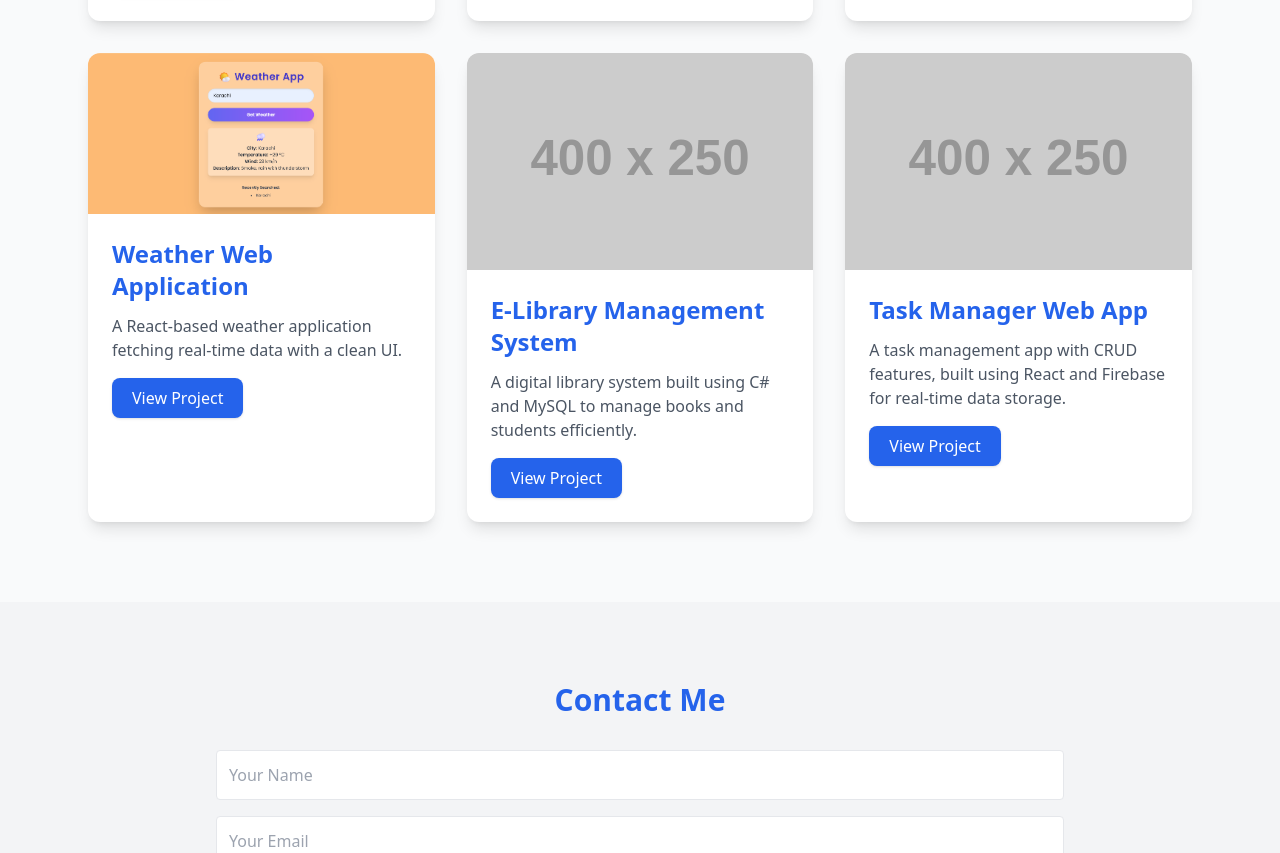
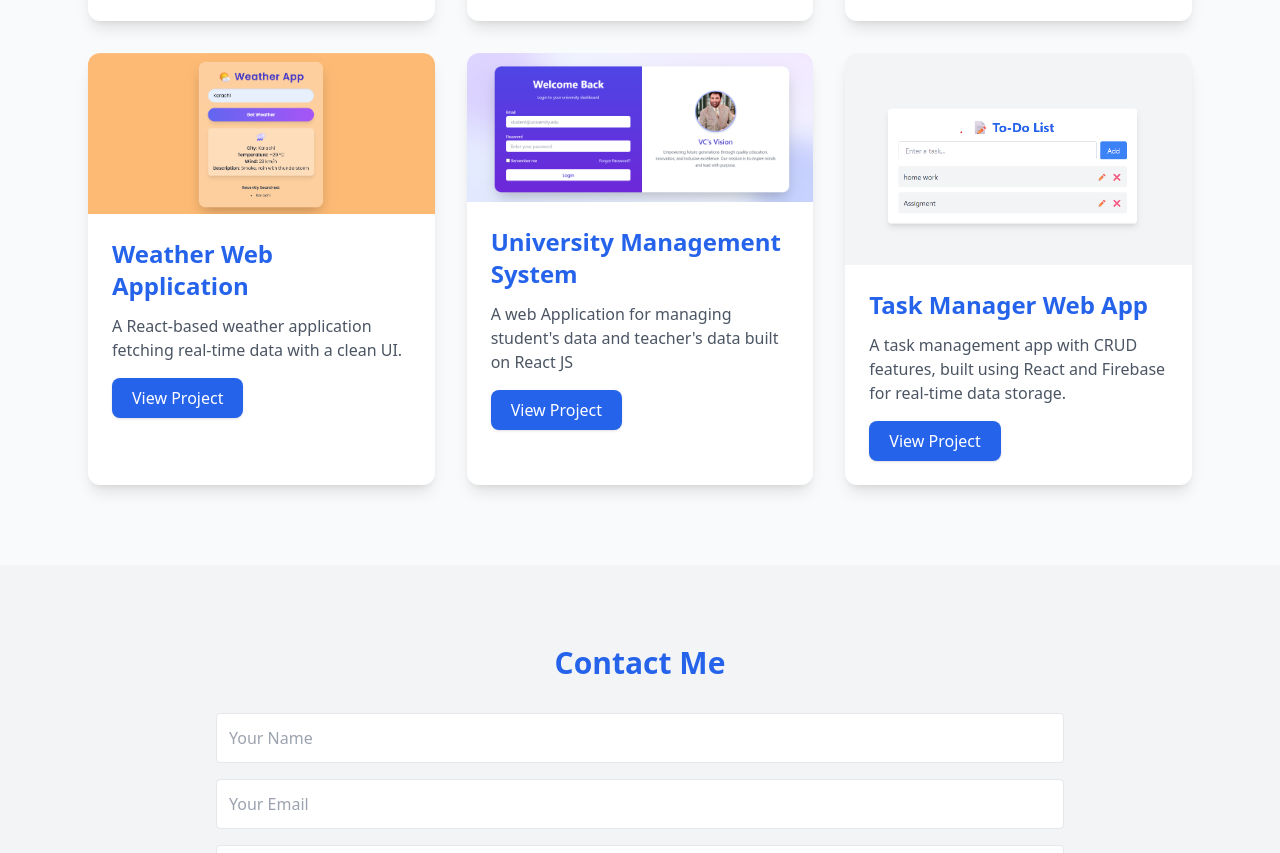
Before and after one commit to mohsinkhan030m/personal_portfolio_website, a website: page index.html in a window 1280 px wide. Shown: the part 2770-3623 px from the top of the page. Drawn offline with nearby package versions, Linux system fonts and the light colour scheme; placeholder pictures from the web are drawn by us.

Commit message:
Updated Hero Section and Projects Section

```diff
--- a/index.html
+++ b/index.html
@@ -303,7 +303,7 @@
                 CSS.
               </p>
               <a
-                href="#"
+                href="https://personal-porfolio-webpage.netlify.app/"
                 class="mt-4 inline-block bg-blue-600 text-white px-5 py-2 rounded-lg shadow hover:bg-blue-700"
               >
                 View Project
@@ -351,7 +351,7 @@
                 clean UI.
               </p>
               <a
-                href="#"
+                href="https://weather-application-112.netlify.app/"
                 class="mt-4 inline-block bg-blue-600 text-white px-5 py-2 rounded-lg shadow hover:bg-blue-700"
               >
                 View Project
@@ -363,21 +363,17 @@
           <div
             class="bg-white rounded-xl shadow-lg hover:shadow-2xl transform hover:scale-105 transition duration-500"
           >
-            <img
-              src="https://via.placeholder.com/400x250"
-              alt="E-Library System"
-              class="rounded-t-xl"
-            />
+            <img src="uni.png" alt="E-Library System" class="rounded-t-xl" />
             <div class="p-6">
               <h3 class="text-2xl font-semibold text-blue-600">
-                E-Library Management System
+                University Management System
               </h3>
               <p class="text-gray-600 mt-3">
-                A digital library system built using C# and MySQL to manage
-                books and students efficiently.
+                A web Application for managing student's data and teacher's data
+                built on React JS
               </p>
               <a
-                href="#"
+                href="https://university-manament-system.netlify.app/"
                 class="mt-4 inline-block bg-blue-600 text-white px-5 py-2 rounded-lg shadow hover:bg-blue-700"
               >
                 View Project
@@ -389,11 +385,7 @@
           <div
             class="bg-white rounded-xl shadow-lg hover:shadow-2xl transform hover:scale-105 transition duration-500"
           >
-            <img
-              src="https://via.placeholder.com/400x250"
-              alt="Task Manager App"
-              class="rounded-t-xl"
-            />
+            <img src="task.png" alt="Task Manager App" class="rounded-t-xl" />
             <div class="p-6">
               <h3 class="text-2xl font-semibold text-blue-600">
                 Task Manager Web App
@@ -403,7 +395,7 @@
                 Firebase for real-time data storage.
               </p>
               <a
-                href="#"
+                href="https://todolist11222.netlify.app/"
                 class="mt-4 inline-block bg-blue-600 text-white px-5 py-2 rounded-lg shadow hover:bg-blue-700"
               >
                 View Project
```
Also changed, not shown: task.png (added), uni.png (added).
